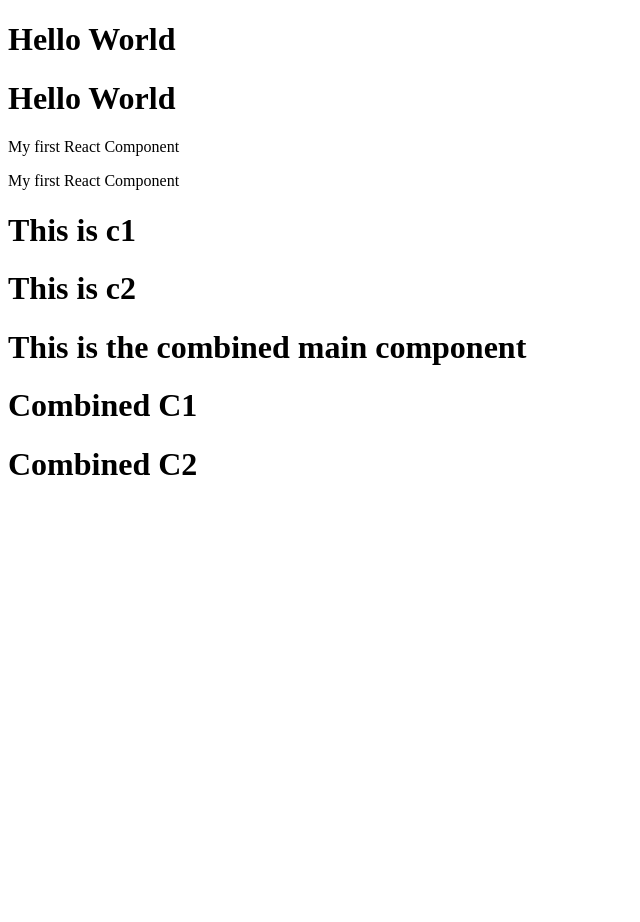
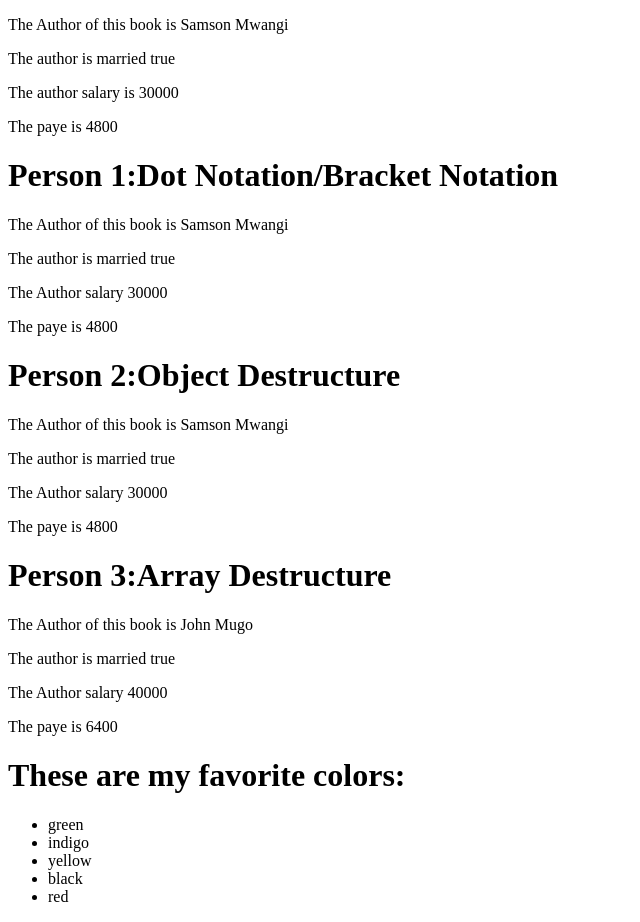
Before and after one commit to CynthiaMugo/React-Intro, a React (Vite) app: page / in a window 1280 px wide. Shown: the whole page, without its empty margins (0-640 px from the left). Before the commit the page ends 800 px from the top, so only its background shows below. Built offline with nearby package versions, Linux system fonts and the light colour scheme.

Commit message:
display data components

```diff
--- /dev/null
+++ b/src/DisplayData/AllData.jsx
@@ -0,0 +1,21 @@
+function AllData() {
+    const author = "Samson Mwangi"; //string
+    let is_married = true; //boolean
+    let salary = 30000; //number
+
+    function calculatePaye(salary) {
+        return salary * 0.16
+    }
+
+    return (
+<div>
+    <p>The Author of this book is {author}</p>
+    <p>The author is married {is_married.toString()}</p>
+    <p>The author salary is {salary}</p>
+    <p>The paye is {calculatePaye(salary)}</p>
+</div>
+    );
+}
+
+//export data
+export default AllData;
--- /dev/null
+++ b/src/DisplayData/ArrayData.jsx
@@ -0,0 +1,25 @@
+function ArrayData() {
+    return (
+    <div>
+    <ShowColors/>
+    </div>
+    )
+}
+
+function ShowColors() {
+    let colors = ["green", "indigo", "yellow", "black", "red"]
+
+    function singleColor(color, index) {
+    return <li key={index}>{color}</li>;
+  }
+
+    return (
+        <div>
+            <h1>These are my favorite colors:</h1>
+            <ul>
+                {colors.map(singleColor)}
+            </ul>
+        </div>
+    );
+}
+export default ArrayData;
--- /dev/null
+++ b/src/DisplayData/ObjData.jsx
@@ -0,0 +1,77 @@
+//putting each data into its own component
+function calculatePaye(s) {
+  return s * 0.16;
+}
+
+function ObjData() {
+  return (
+    <div>
+      <Person1 />
+      <Person2 />
+      <Person3 />
+    </div>
+  );
+}
+
+function Person1() {
+  let person = {
+    author: "Samson Mwangi",
+    is_married: true,
+    salary: 30000,
+  };
+
+  return (
+    <div>
+      <h1>Person 1:Dot Notation/Bracket Notation</h1>
+      <p>The Author of this book is {person.author}</p>
+      <p>The author is married {person.is_married.toString()}</p>
+      <p>The Author salary {person["salary"]}</p>
+      <p>The paye is {calculatePaye(person.salary)}</p>
+    </div>
+  );
+}
+
+function Person2() {
+  let person = {
+    author: "Samson Mwangi",
+    is_married: true,
+    salary: 30000,
+  };
+
+  //   const theAuthor = person.author;
+  //   const is_married = person.is_married;
+  //   const salary = person.salary;
+
+  // Key To Variables In An Object - destructuring an object
+  const { author, is_married, salary } = person;
+
+  return (
+    <div>
+      <h1>Person 2:Object Destructure</h1>
+      <p>The Author of this book is {author}</p>
+      <p>The author is married {is_married.toString()}</p>
+      <p>The Author salary {salary}</p>
+      <p>The paye is {calculatePaye(salary)}</p>
+    </div>
+  );
+}
+
+function Person3() {
+  let arrayData = ["John Mugo", true, 40000];
+  // Is stored Sequence :0,1,2
+  //   const author = arrayData[0];
+  //   const is_married = arrayData[1];
+  //   const salary = arrayData[2];
+  const [author, is_married, salary] = arrayData;
+  return (
+    <div>
+      <h1>Person 3:Array Destructure</h1>
+      <p>The Author of this book is {author}</p>
+      <p>The author is married {is_married.toString()}</p>
+      <p>The Author salary {salary}</p>
+      <p>The paye is {calculatePaye(salary)}</p>
+    </div>
+  );
+}
+
+export default ObjData;
--- a/src/main.jsx
+++ b/src/main.jsx
@@ -10,9 +10,16 @@ import { Component1, Component2 } from './Exports/NamedExports';
 // combined imports
 import MainComponent, {C1, C2} from './Exports/CombinedExports';
 
+//import AllData
+import AllData from './DisplayData/AllData';
+//impoort ObjData
+import ObjData from './DisplayData/ObjData';
+//import data with map method
+import ArrayData from './DisplayData/ArrayData';
+
 createRoot(document.getElementById('root')).render(
   <StrictMode>
-    <TestComponent></TestComponent>
+    {/* <TestComponent></TestComponent>
     <TestComponent/>
     <TestParagraph></TestParagraph>
     <TestParagraph/>
@@ -20,7 +27,10 @@ createRoot(document.getElementById('root')).render(
     <Component2 />
     <MainComponent/>
     <C1/>
-    <C2/>
+    <C2/> */}
+    <AllData/>
+    <ObjData/>
+    <ArrayData/>
   </StrictMode>,
 );
 
```
Also changed, not shown: src/DisplayData/ObjData1.jsx (added, +52 -0 lines).
